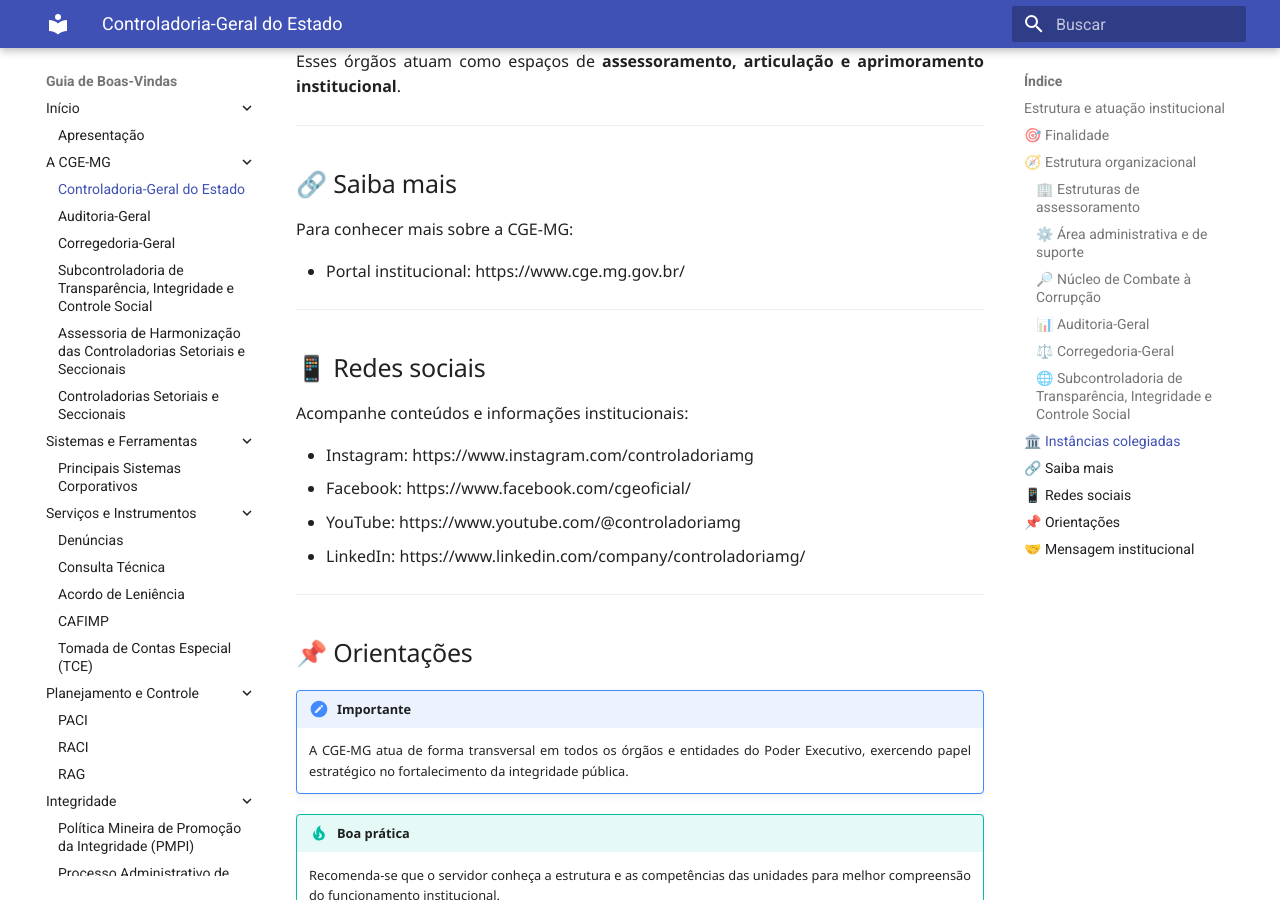
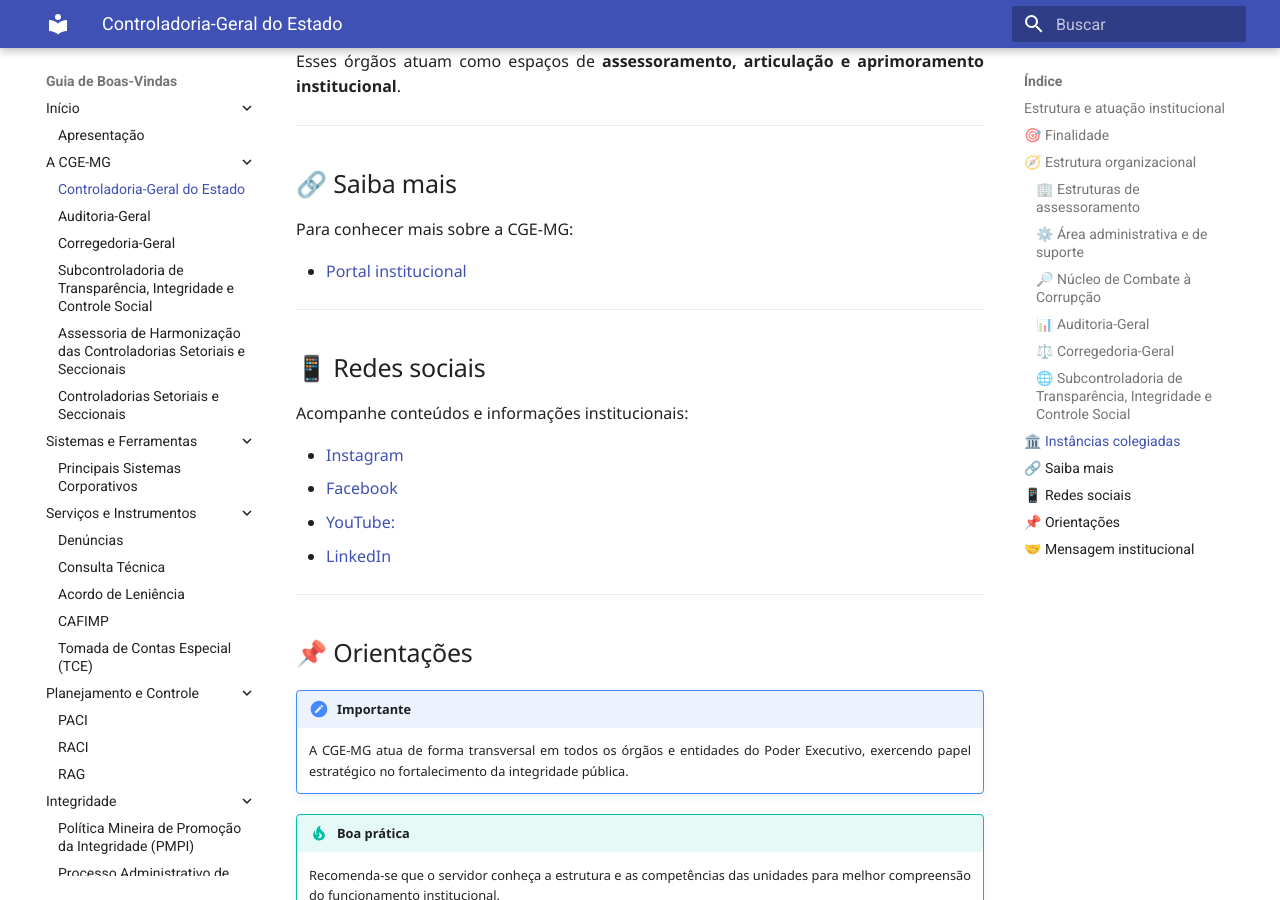
Before and after one commit to CGEMG-AHCS/guia-de-boas-vindas, an MkDocs documentation site: the page built from docs/cgemg.md, in a window 1280 px wide and 900 px high, scrolled down 3188 px. Built offline with MkDocs 1.6.1 and Material for MkDocs 9.7.7, drawn with Linux system fonts in a browser that asks for light colours; part of the change alters nothing that is shown.

Commit message:
Update cgemg.md

```diff
--- a/docs/cgemg.md
+++ b/docs/cgemg.md
@@ -121,7 +121,7 @@ Esses órgãos atuam como espaços de **assessoramento, articulação e aprimora
 
 Para conhecer mais sobre a CGE-MG:
 
-- Portal institucional: https://www.cge.mg.gov.br/
+- [Portal institucional](https://www.cge.mg.gov.br/)
 
 ---
 
@@ -129,10 +129,10 @@ Para conhecer mais sobre a CGE-MG:
 
 Acompanhe conteúdos e informações institucionais:
 
-- Instagram: https://www.instagram.com/controladoriamg
-- Facebook: https://www.facebook.com/cgeoficial/
-- YouTube: https://www.youtube.com/@controladoriamg
-- LinkedIn: https://www.linkedin.com/company/controladoriamg/
+- [Instagram](https://www.instagram.com/controladoriamg)
+- [Facebook](https://www.facebook.com/cgeoficial/)
+- [YouTube:](https://www.youtube.com/@controladoriamg)
+- [LinkedIn](https://www.linkedin.com/company/controladoriamg/)
 
 ---
 
```
